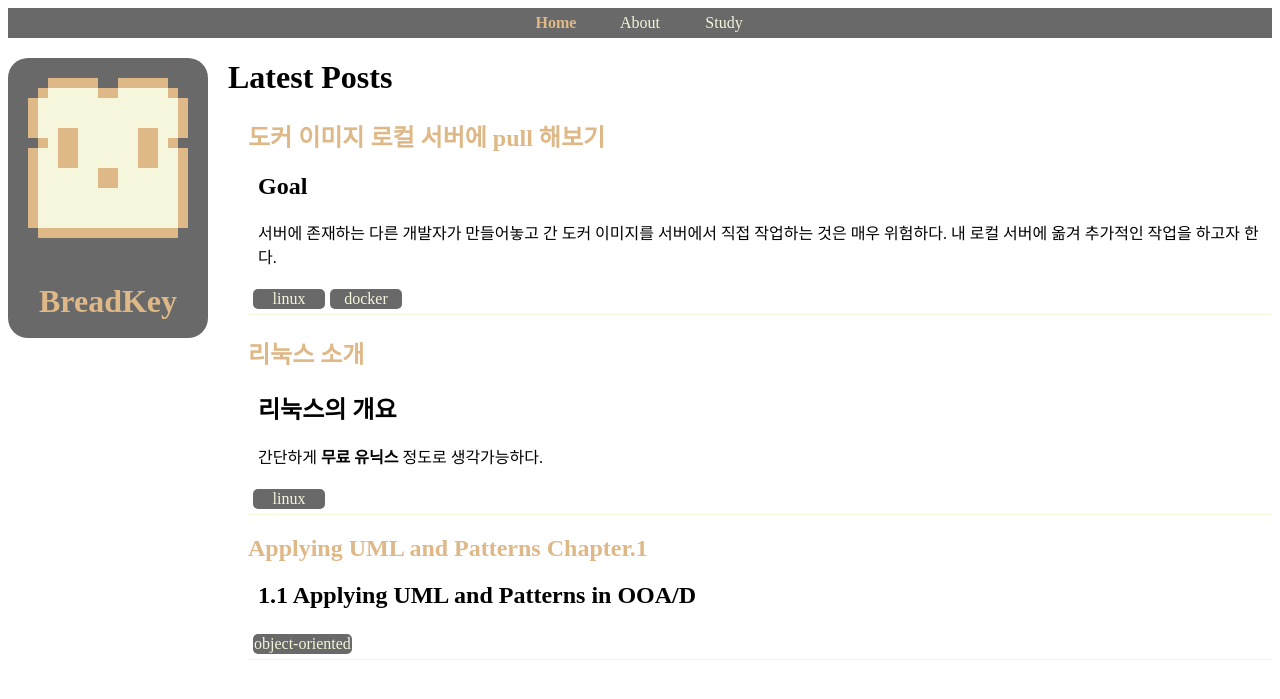
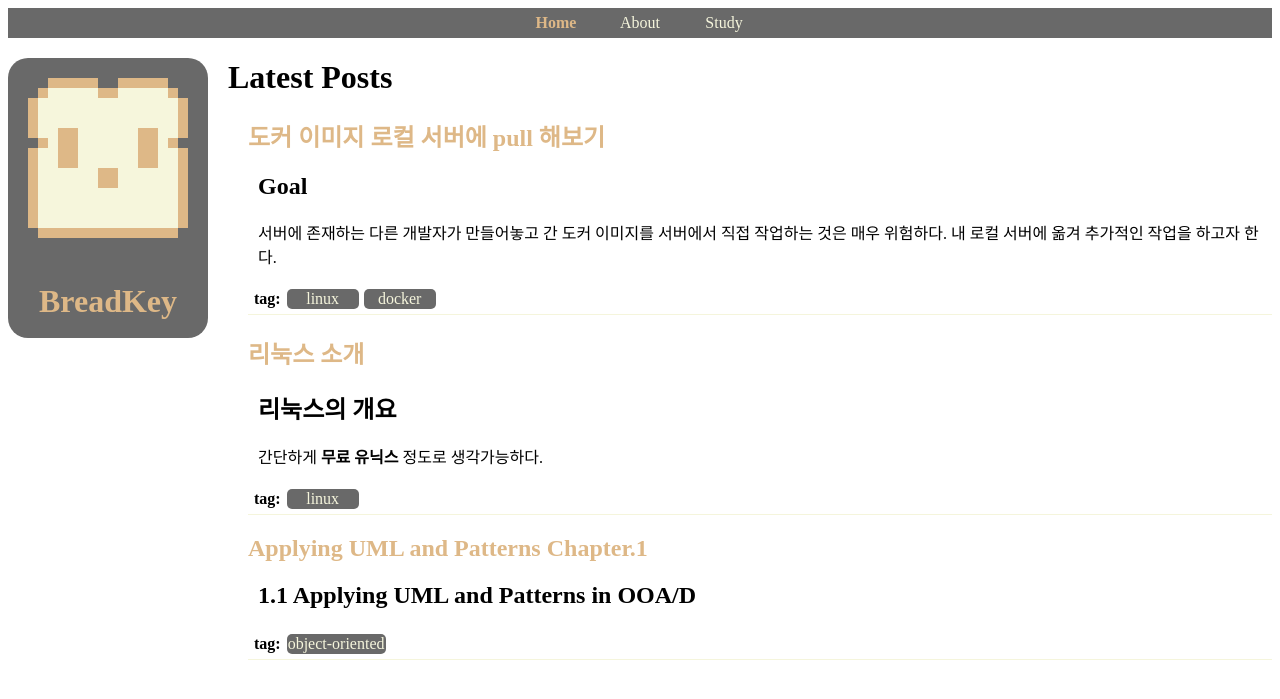
Before and after one commit to BreadKey/breadkey.github.io, a Jekyll site: the page built from index.html, in a window 1280 px wide. Shown: the top 699 px of the page. Built offline with Jekyll 4.4.1, drawn with Linux system fonts in a browser that asks for light colours.

Commit message:
태그에 tag: 추가

```diff
--- a/_includes/post_tag.html
+++ b/_includes/post_tag.html
@@ -1,4 +1,7 @@
 <table class="tag-container">
+	<th>
+		tag:
+	</th>
 	{% for tag in post.tags %}
 		<td class="tag-content">
 				{{ tag }}
```
